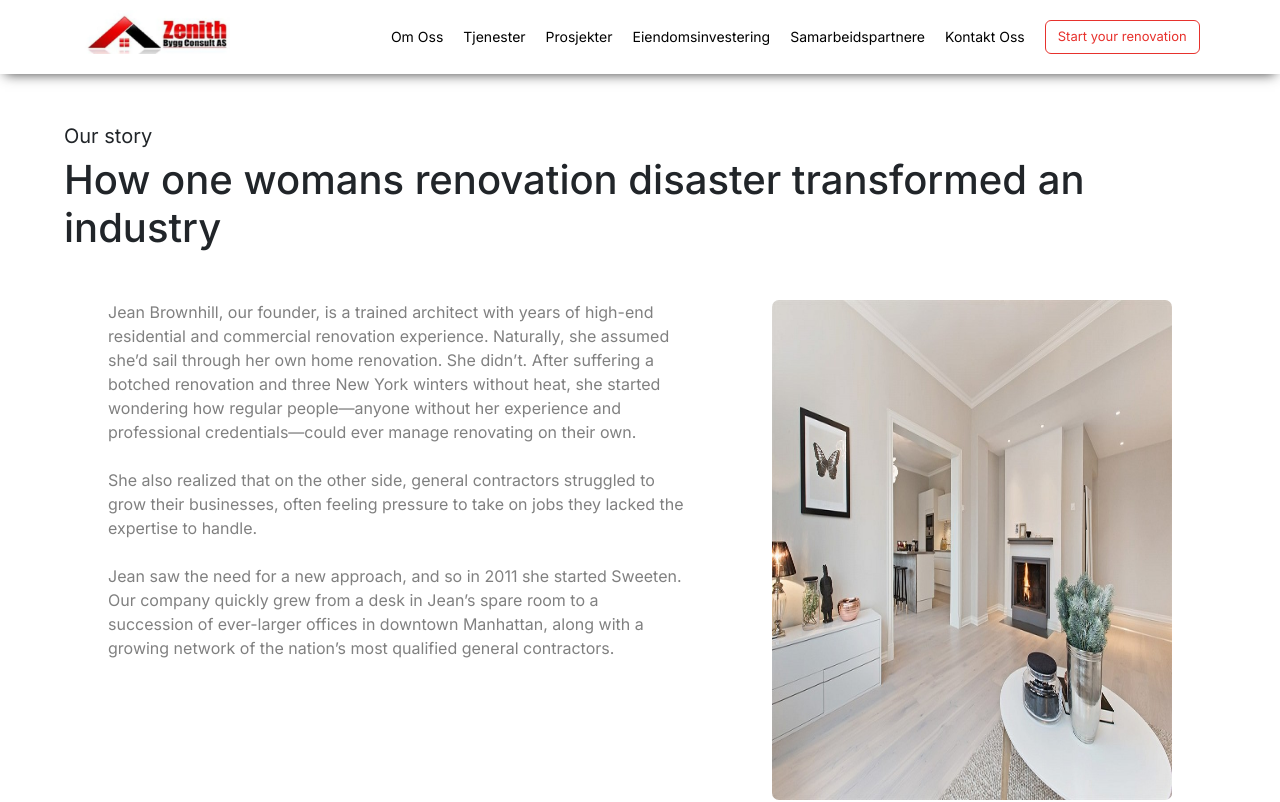
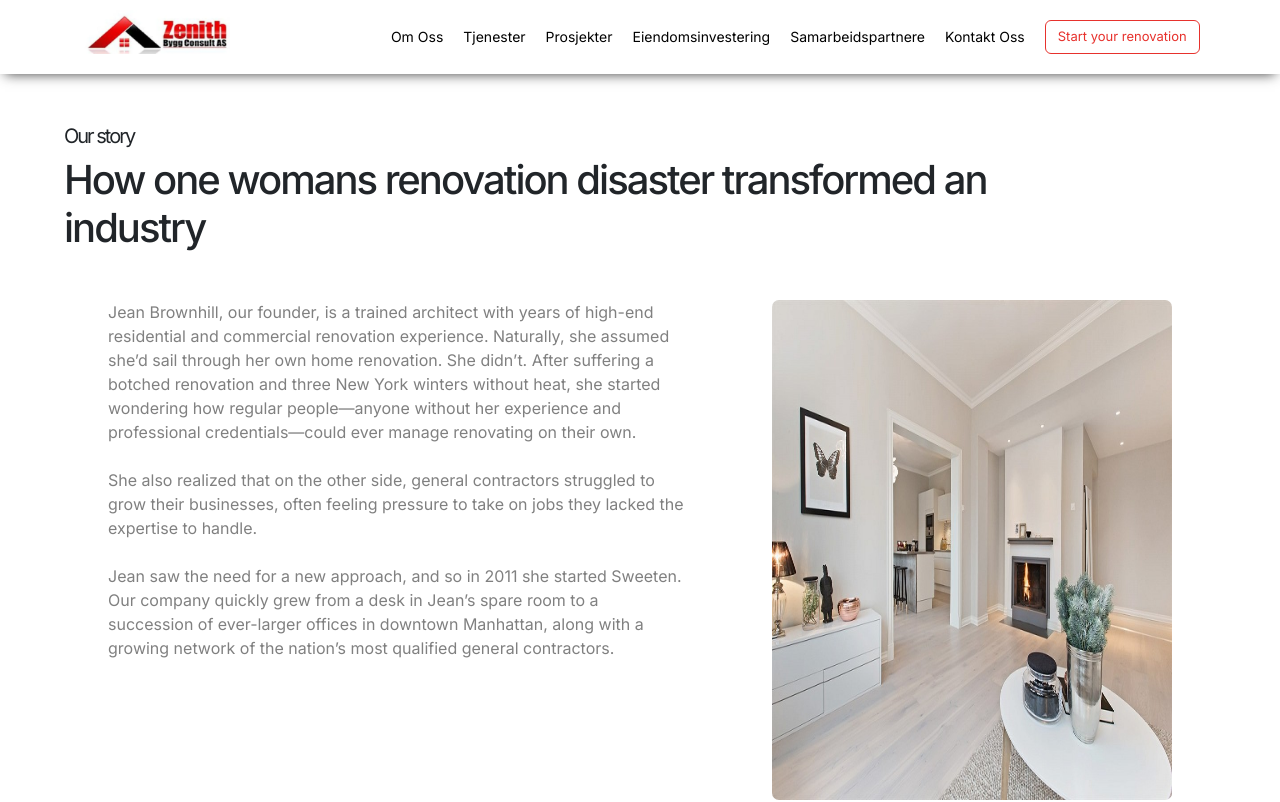
Before and after one commit to DevrMichael/zbc, a Next.js app: page /kontaktoss in a window 1280 px wide. Shown: the top 802 px of the page. Built offline with nearby package versions, Linux system fonts and the light colour scheme.

Commit message:
Update header letter spacing

```diff
--- a/components/Hero/Hero.module.scss
+++ b/components/Hero/Hero.module.scss
@@ -14,6 +14,7 @@
       font-size: 56px;
       font-weight: 600;
       padding-top: 50px;
+      letter-spacing: -2px;
     }
 
     p {
--- a/components/Services/Services.module.scss
+++ b/components/Services/Services.module.scss
@@ -7,6 +7,7 @@
   h1 {
     text-align: center;
     font-size: 36px;
+    letter-spacing: -2px;
   }
 
   .tjenester {
--- a/pages/prosjekter/[id]/ProsjekterId.module.scss
+++ b/pages/prosjekter/[id]/ProsjekterId.module.scss
@@ -11,6 +11,7 @@
 
     h5 {
       font-weight: 600;
+      letter-spacing: -1px;
     }
 
     p {
@@ -34,6 +35,9 @@
     }
   }
   .projectInfoSection {
+    display: flex;
+    flex-direction: column;
+    justify-content: center;
     h4 {
       font-size: 16px;
       font-weight: 600;
--- a/pages/styles/PageTemplate.module.scss
+++ b/pages/styles/PageTemplate.module.scss
@@ -3,8 +3,17 @@
   margin: auto;
   padding-block: 50px;
 
-  h5 {
-    font-weight: 400;
+  .header {
+    width: 90%;
+
+    h1,
+    h5 {
+      letter-spacing: -2px;
+    }
+
+    h5 {
+      font-weight: 400;
+    }
   }
 
   .content {
```
